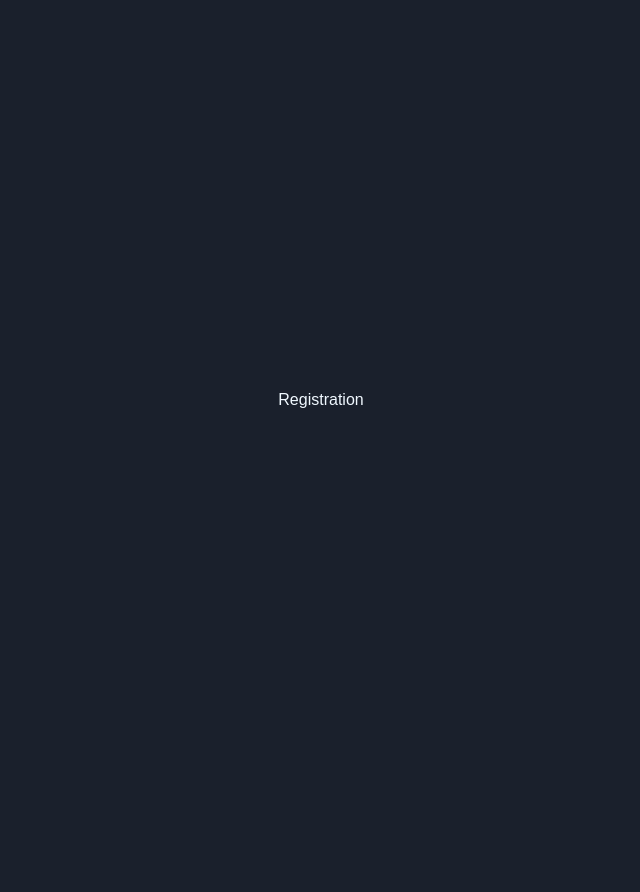
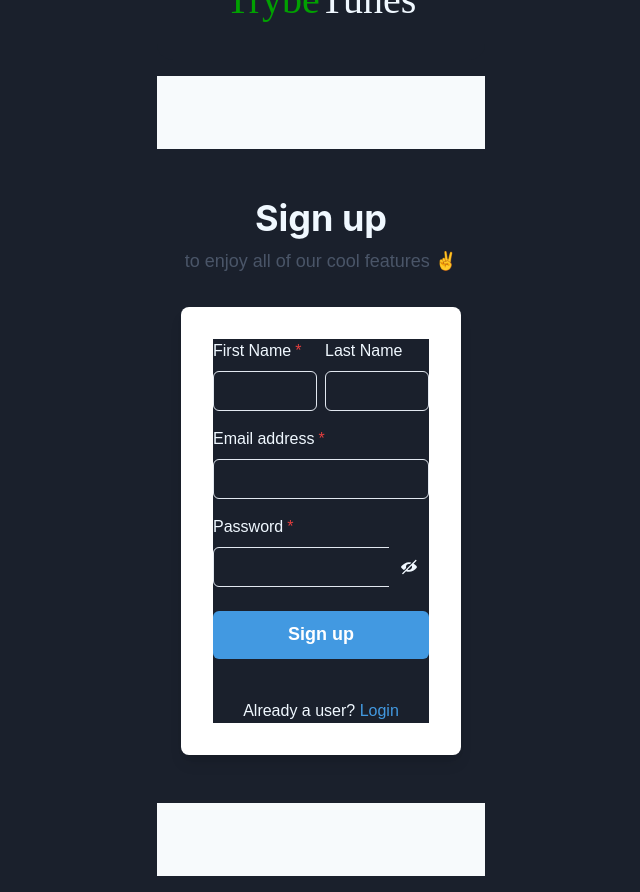
Before and after one commit to lbcamargo94/trybe-tunes-sound, a React (Create React App) app: page /register in a window 1280 px wide. Shown: the whole page, without its empty margins (319-959 px from the left). Before the commit the page ends 800 px from the top, so only its background shows below. Built offline with nearby package versions, Linux system fonts and the light colour scheme; a web font is replaced by a local one.

Commit message:
feat: Added registration form on registration page

```diff
--- a/src/pages/Registration.jsx
+++ b/src/pages/Registration.jsx
@@ -1,11 +1,16 @@
 import React from 'react'
+// chakra-ui imports
+import { Flex } from '@chakra-ui/react';
+// components imports
+import FormRegister from '../components/FormRegister';
+import Logo from '../components/Logo'
 
 export default function Registration() {
   return (
-    <div>
-      <p>
-        Registration
-      </p>
-    </div>
+    <Flex direction='column' alignItems='center' justify='center' p='1rem' m='0 auto'
+      w='360px' maxW='640px'>
+      <Logo />
+      <FormRegister />
+    </Flex>
   );
 }
```
Also changed, not shown: src/pages/Login.jsx (+1 -12 lines).
